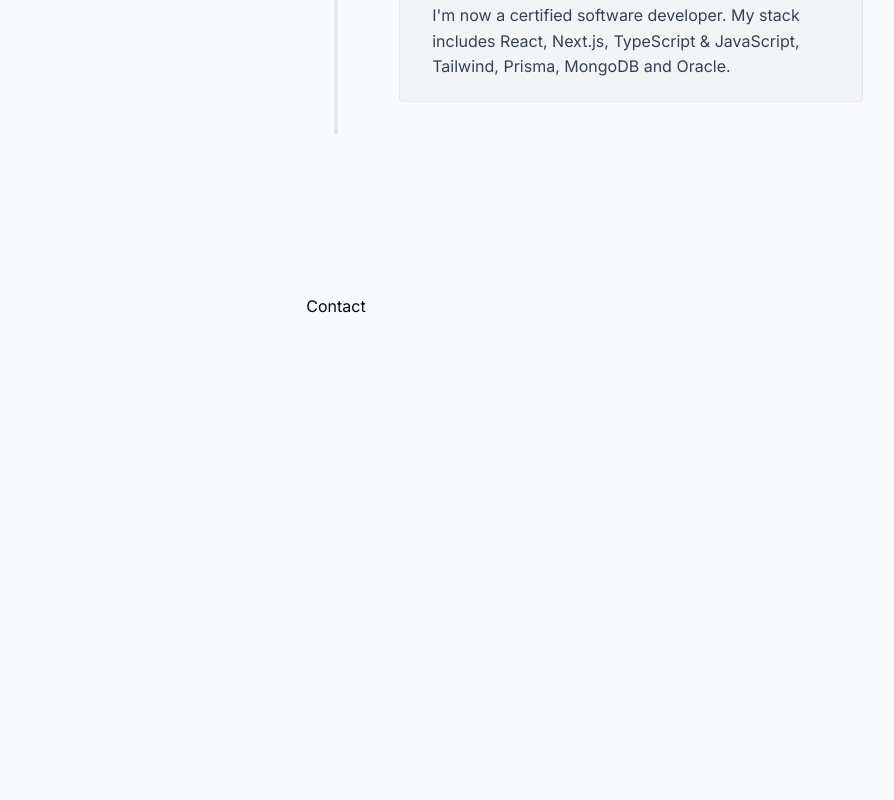
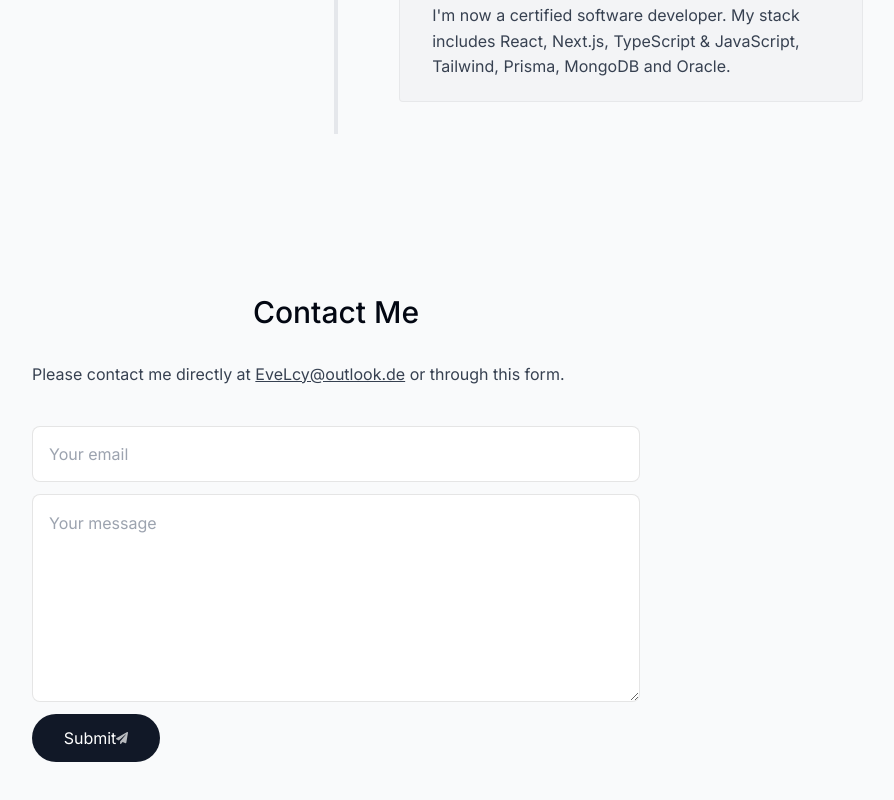
Before and after one commit to DrawingNea/portfolio, a Next.js app: page / in a window 1280 px wide. Shown: the part 2990-3790 px from the top of the page, without its empty margins (304-1198 px from the left). Before the commit the page ends 3308 px from the top, so only its background shows below. Built offline with nearby package versions, Linux system fonts and the light colour scheme.

Commit message:
Add base contact form

```diff
--- a/app/globals.css
+++ b/app/globals.css
@@ -5,3 +5,7 @@
 html {
     --line-color: #e5e7eb
 }
+
+.borderBlack {
+    @apply border border-black/10
+}
--- a/components/Contact.tsx
+++ b/components/Contact.tsx
@@ -1,9 +1,36 @@
-import React from 'react'
+import React from "react";
+import SectionHeading from "./Section-Heading";
+import { FaPaperPlane } from "react-icons/fa";
 
 const Contact = () => {
   return (
-    <div>Contact</div>
-  )
-}
+    <section id="contact" className="mb-20 sm:mb-28 w-[min(100%,38rem)]">
+      <SectionHeading>Contact me</SectionHeading>
+      <p className="text-gray-700">
+        Please contact me directly at{" "}
+        <a className="underline" href="mailto:EveLcy@outlook.de">
+          EveLcy@outlook.de
+        </a>{" "}
+        or through this form.
+      </p>
+      <form className="mt-10 flex flex-col" action="">
+        <input type="email" className="h-14 px-4 rounded-lg borderBlack" placeholder="Your email" />
+        <textarea
+          className="h-52 my-3 rounded-lg borderBlack p-4"
+          placeholder="Your message"
+          name=""
+          id=""
+        />
+        <button
+          type="submit"
+          className="group flex items-center justify-center h-[3rem] w-[8rem] bg-gray-900 text-white rounded-full outline-none transition-all focus:scale-110 hover:scale-110 hover:bg-gray-950 active:scale-105"
+        >
+          Submit{" "}
+          <FaPaperPlane className="text-xs opacity-70 transition-all group-hover:translate-x-1 group-hover:-translate-y-1" />
+        </button>
+      </form>
+    </section>
+  );
+};
 
-export default Contact
+export default Contact;
```
